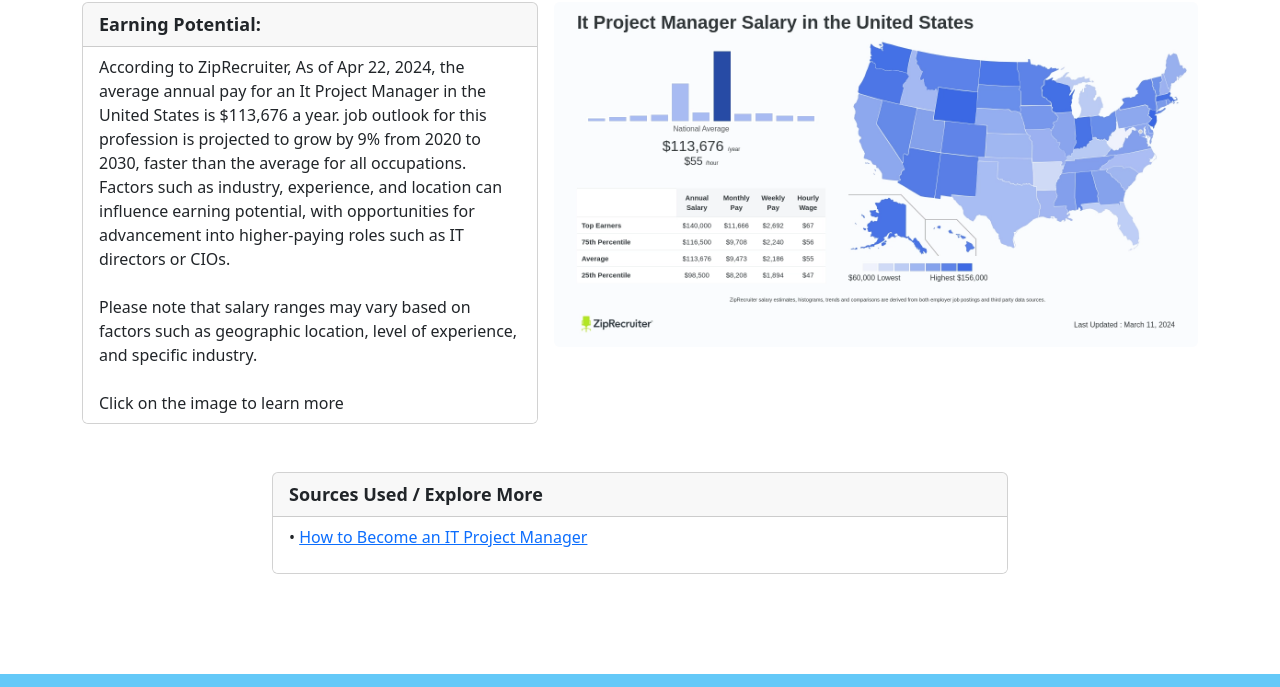
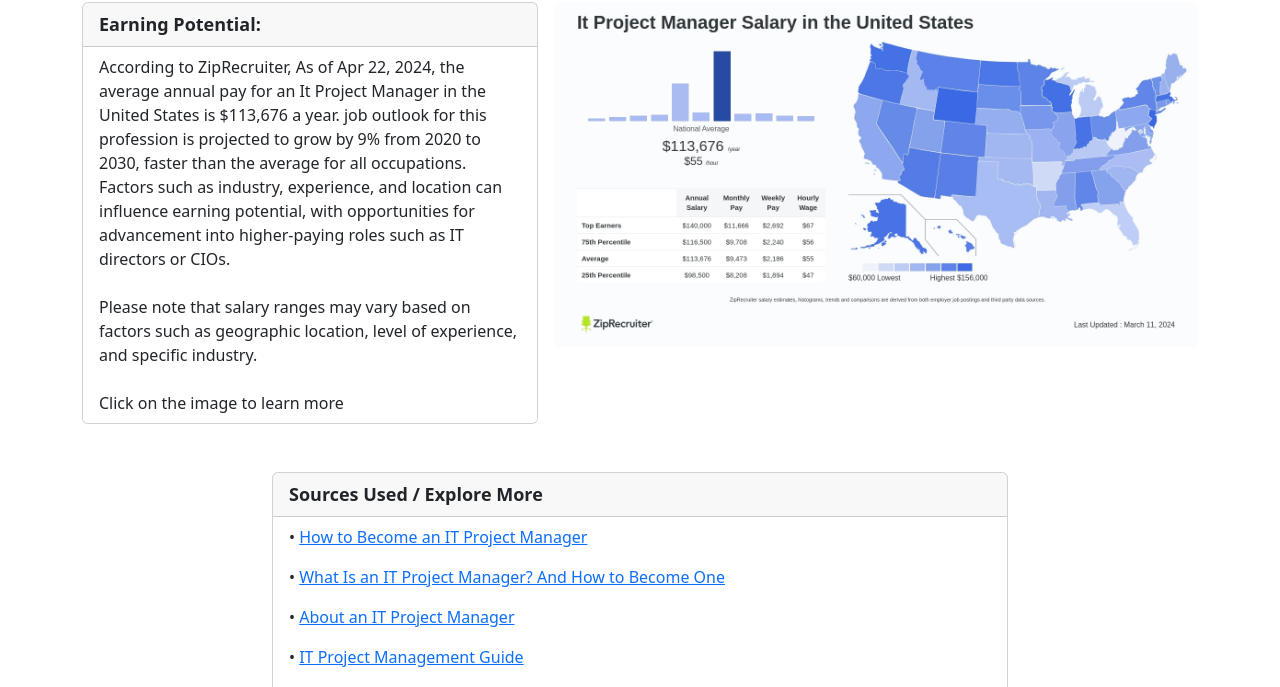
Before and after one commit to anisenson/April-FutureMe, a plain HTML site: page Index.html in a window 1280 px wide. Shown: the part 1850-2537 px from the top of the page. Drawn offline with nearby package versions, Linux system fonts and the light colour scheme.

Commit message:
added sources

```diff
--- a/Index.html
+++ b/Index.html
@@ -238,6 +238,12 @@
                                 <li class="list-group-item">
                                     <p>• <a href="https://www.wrike.com/project-management-guide/faq/how-to-become-an-it-project-manager/"
                                             target="_blank">How to Become an IT Project Manager</a></p>
+                                    <p>• <a href="https://www.coursera.org/articles/it-project-manager"
+                                            target="_blank">What Is an IT Project Manager? And How to Become One</a></p>
+                                    <p>• <a href="https://www.techtarget.com/searchcio/definition/IT-project-manager"
+                                            target="_blank">About an IT Project Manager</a></p>
+                                    <p>• <a href="https://www.projectmanager.com/guides/it-project-management"
+                                            target="_blank">IT Project Management Guide</a></p>
                                 </li>
                             </ul>
                         </div>
```
